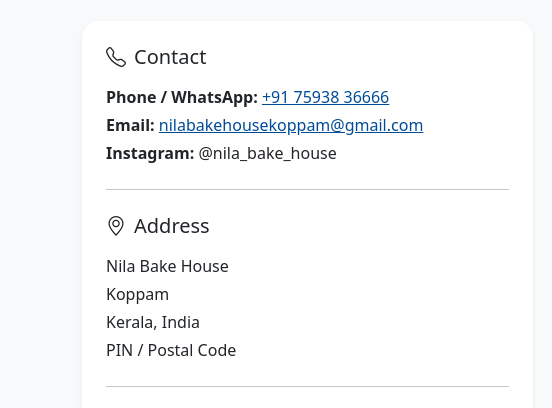
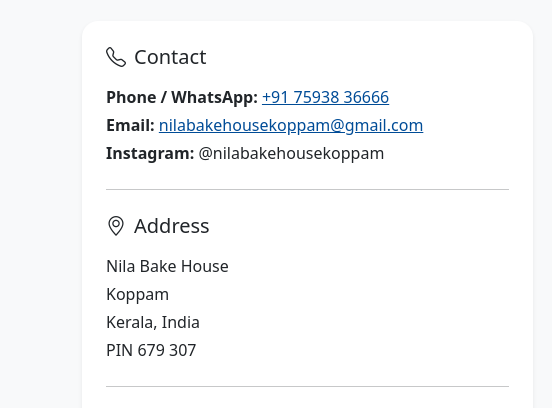
Before and after one commit to nilabakehousekoppam/nilabakehousekoppam.github.io, a plain HTML site: page index.html in a window 1280 px wide. Shown: the part 3298-3706 px from the top of the page, 0-552 px from the left. Drawn offline with nearby package versions, Linux system fonts and the light colour scheme; grey boxes are pictures that could not be loaded.

Commit message:
Update index.html

```diff
--- a/index.html
+++ b/index.html
@@ -504,7 +504,7 @@
                         <strong>Email:</strong>
                         <a href="mailto:nilabakehousekoppam@gmail.com">nilabakehousekoppam@gmail.com</a>
                     </p>
-                    <p class="mb-0"><strong>Instagram:</strong> @nila_bake_house</p>
+                    <p class="mb-0"><strong>Instagram:</strong> @nilabakehousekoppam</p>
 
                     <hr class="my-4">
 
@@ -512,7 +512,7 @@
                     <p class="mb-1">Nila Bake House</p>
                     <p class="mb-1">Koppam</p>
                     <p class="mb-1">Kerala, India</p>
-                    <p class="mb-0">PIN / Postal Code</p>
+                    <p class="mb-0">PIN 679 307</p>
 
                     <hr class="my-4">
 
```
